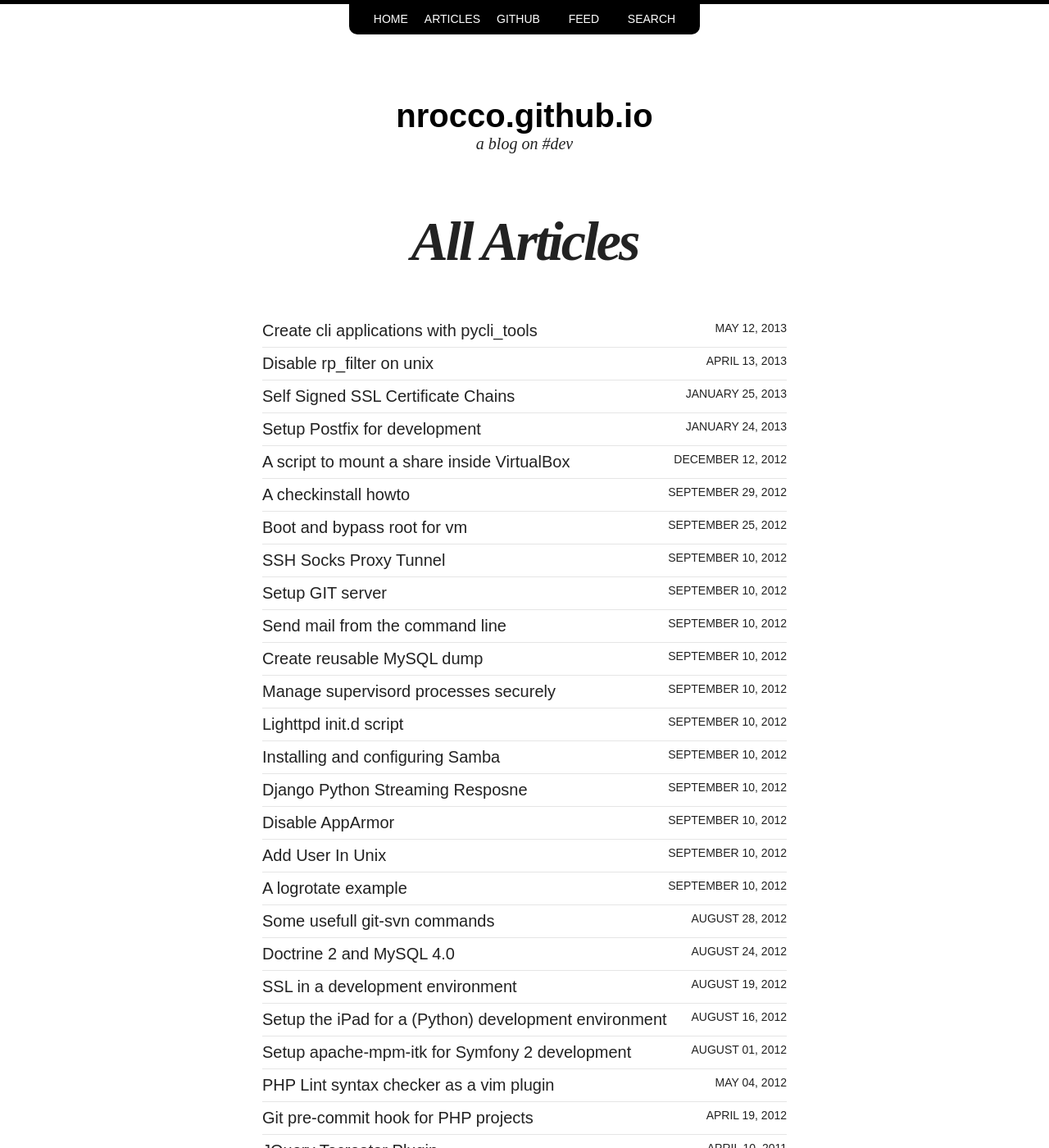
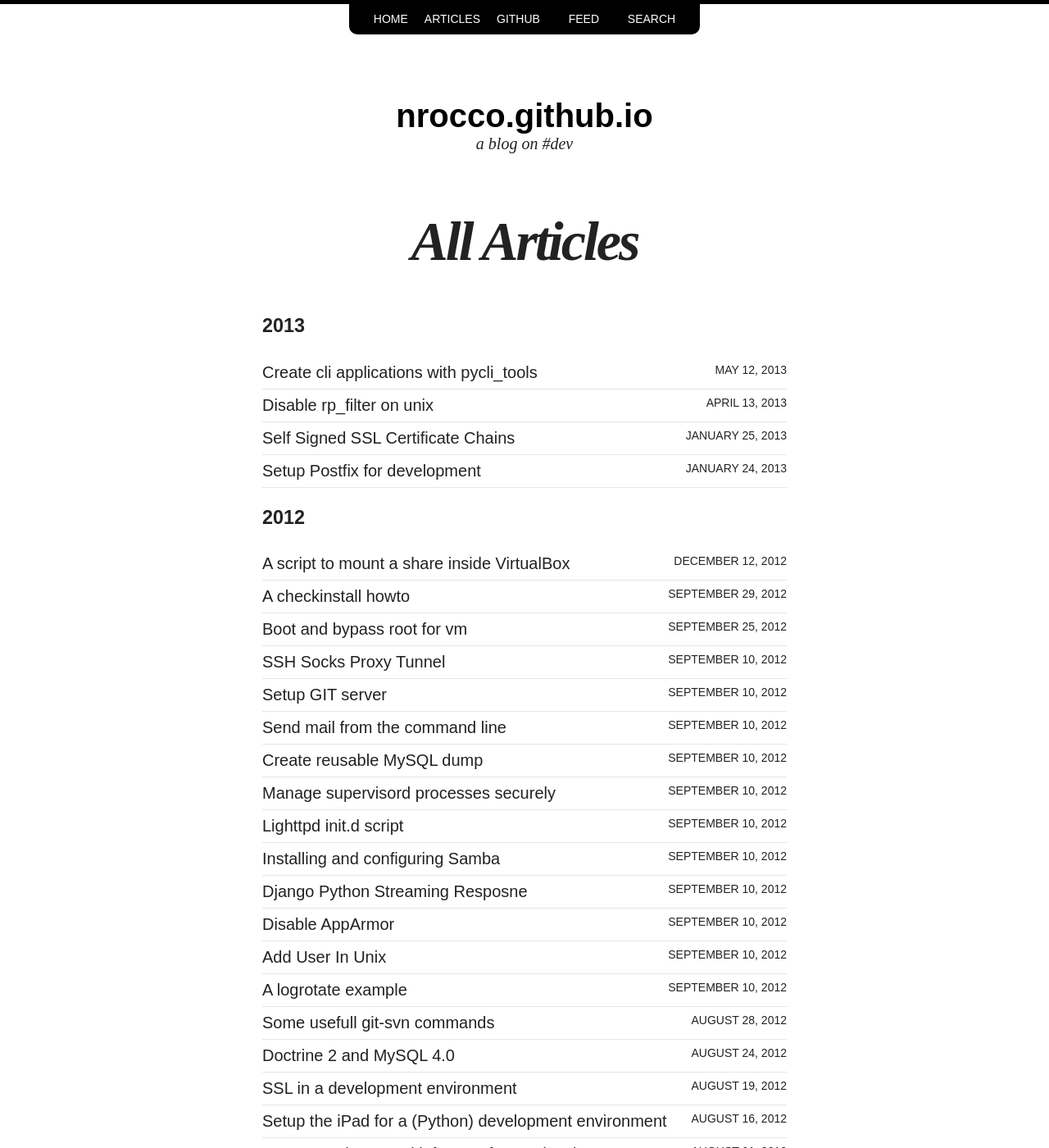
Before and after one commit to nrocco/nrocco.github.io, a Jekyll site: the page built from articles.html, in a window 1280 px wide and 1400 px high. Shown: the whole window at 82% size. Built offline with Jekyll 4.4.1, drawn with Linux system fonts in a browser that asks for light colours; nearby versions of some CDN libraries.

Commit message:
Show all articles grouped by year

```diff
--- a/articles.html
+++ b/articles.html
@@ -6,7 +6,16 @@
 ---
 
 <ul class="post-list">
-{% for post in site.posts %}
-  <li><article><a href="{{ site.url }}{{ post.url }}">{{ post.title }} <span class="entry-date"><time datetime="{{ post.date | date_to_xmlschema }}">{{ post.date | date: "%B %d, %Y" }}</time></span></a></article></li>
-{% endfor %}
+    {% for post in site.posts %}
+    {% unless post.next %}
+        <h3>{{ post.date | date: '%Y' }}</h3>
+    {% else %}
+        {% capture year %}{{ post.date | date: '%Y' }}{% endcapture %}
+        {% capture nyear %}{{ post.next.date | date: '%Y' }}{% endcapture %}
+        {% if year != nyear %}
+            <h3>{{ post.date | date: '%Y' }}</h3>
+        {% endif %}
+    {% endunless %}
+    <li><article><a href="{{ site.url }}{{ post.url }}">{{ post.title }} <span class="entry-date"><time datetime="{{ post.date | date_to_xmlschema }}">{{ post.date | date: "%B %d, %Y" }}</time></span></a></article></li>
+    {% endfor %}
 </ul>
```
